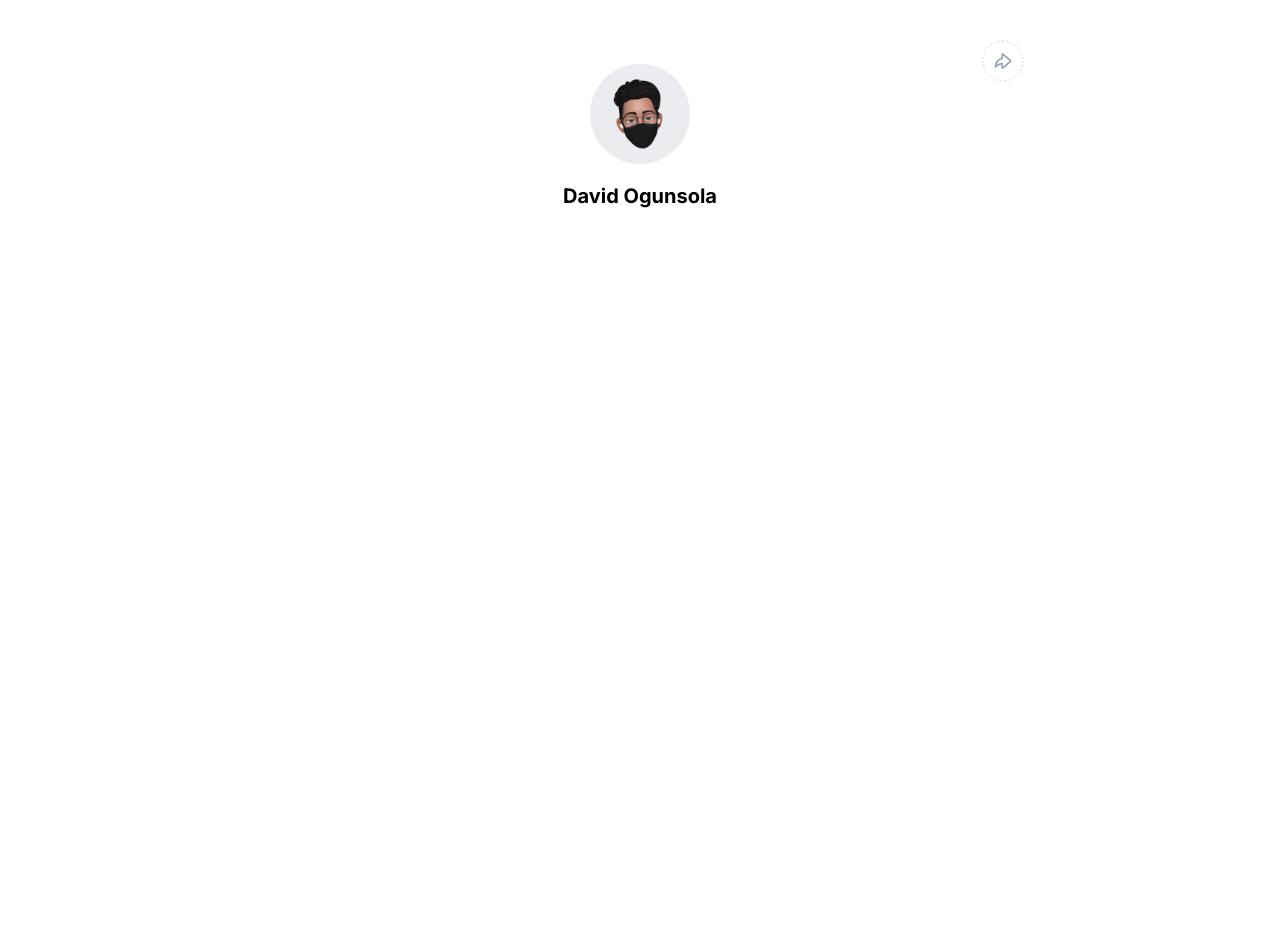
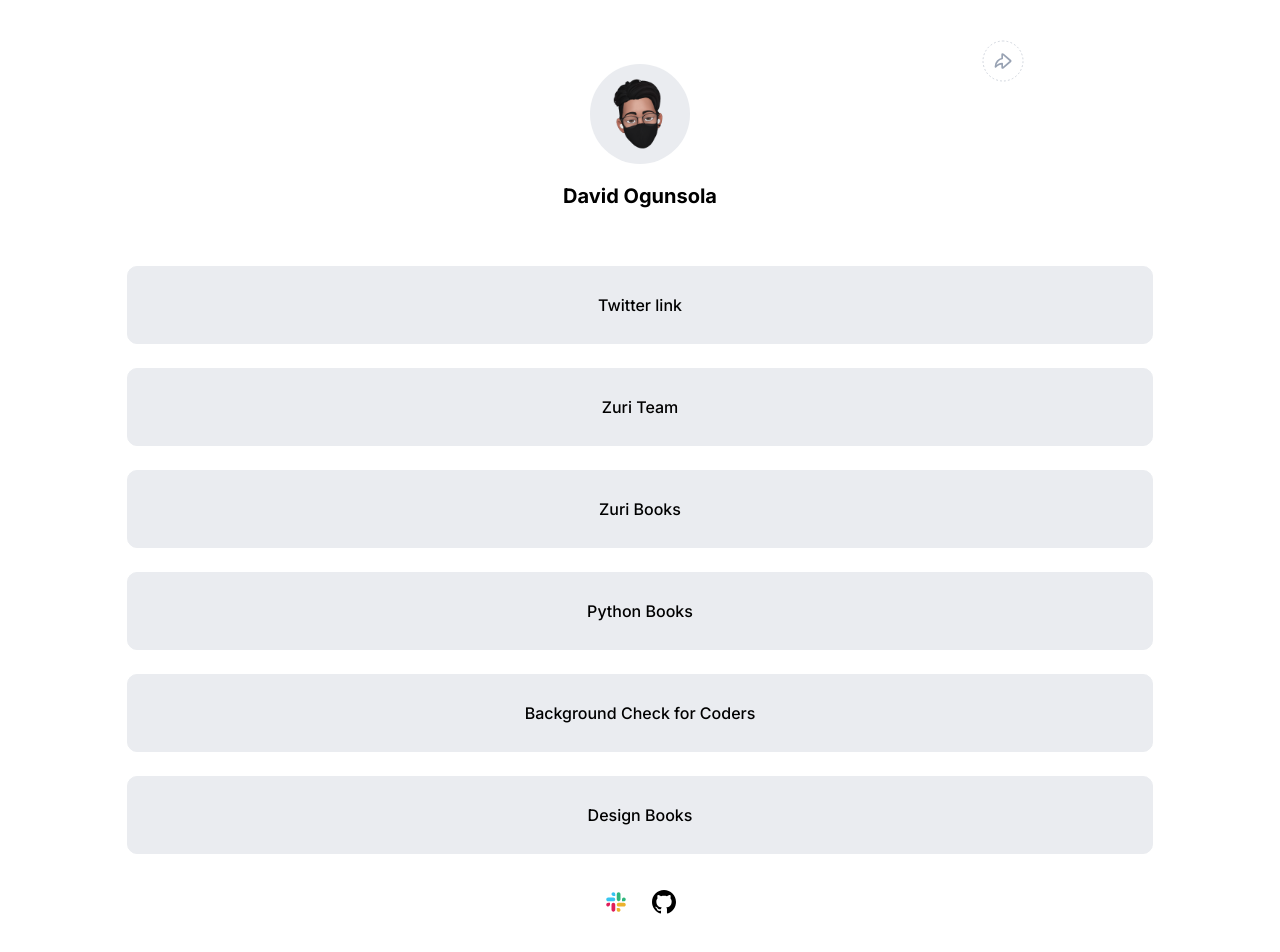
Before and after one commit to Davidson015/zuri-frontend-track-profile-page, a React (Create React App) app: page / in a window 1280 px wide. Shown: the top 952 px of the page. Before the commit the page ends 800 px from the top, so only its background shows below. Built offline with nearby package versions, Linux system fonts and the light colour scheme.

Commit message:
feat: added required links to the app

```diff
--- a/src/App.js
+++ b/src/App.js
@@ -1,4 +1,5 @@
 import Header from './components/Header';
+import Links from './components/Links';
 
 import './styles.css';
 
@@ -6,8 +7,8 @@ function App() {
   return (
     <div className="App">
       <Header />
-      {/* <Links />
-      <Footer /> */}
+      <Links />
+      {/* <Footer /> */}
     </div>
   );
 }
--- /dev/null
+++ b/src/components/Links.js
@@ -0,0 +1,32 @@
+
+const Links = () => {
+  return (
+    <div className='links'>
+      <a href="https://twitter.com/Davidson_015" target="_blank" className="link-item" id="twitter" rel="noreferrer">Twitter link</a>
+      <a href="#" id="slack" className="link-item v-hidden">davidson_015</a>
+      <a className='link-item' href="https://training.zuri.team/" target="_blank" id="btn_zuri" rel="noreferrer">Zuri Team</a>
+      <a className='link-item' href="http://books.zuri.team/" target="_blank" id="books" rel="noreferrer">Zuri Books</a>
+      <a className='link-item' href="https://books.zuri.team/python-for-beginners?ref_id=davidson_015" target="_blank" id="book_python" rel="noreferrer">Python Books</a>
+      <a className='link-item' href="https://background.zuri.team/" target="_blank" id="pitch" rel="noreferrer">Background Check for Coders</a>
+      <a className='link-item' href="https://books.zuri.team/design-rules" target="_blank" id="book_design" rel="noreferrer">Design Books</a>
+
+      <svg width="1216" height="72" viewBox="0 0 1216 72" fill="none" xmlns="http://www.w3.org/2000/svg">
+        <rect width="1216" height="72" fill="white"/>
+        <path d="M591.875 35.2498C592.911 35.2498 593.75 34.4104 593.75 33.375C593.75 32.3395 592.911 31.5001 591.875 31.5001C590.84 31.5001 590 32.3396 590 33.3751V35.2498H591.875ZM586.625 35.2498C587.661 35.2498 588.5 34.4103 588.5 33.3748V28.1251C588.5 27.0896 587.661 26.2501 586.625 26.2501C585.589 26.2501 584.75 27.0896 584.75 28.1251V33.3748C584.75 34.4103 585.589 35.2498 586.625 35.2498Z" fill="#2EB67D"/>
+        <path d="M576.125 36.7502C575.089 36.7502 574.25 37.5896 574.25 38.625C574.25 39.6605 575.089 40.4999 576.125 40.4999C577.16 40.4999 578 39.6604 578 38.6249V36.7502H576.125ZM581.375 36.7502C580.339 36.7502 579.5 37.5897 579.5 38.6252V43.8749C579.5 44.9104 580.339 45.7499 581.375 45.7499C582.411 45.7499 583.25 44.9104 583.25 43.8749V38.6252C583.25 37.5897 582.411 36.7502 581.375 36.7502Z" fill="#E01E5A"/>
+        <path d="M584.75 43.8752C584.75 44.9106 585.59 45.75 586.625 45.75C587.66 45.75 588.5 44.9105 588.5 43.8751C588.5 42.8395 587.66 42 586.625 42L584.75 42L584.75 43.8752ZM584.75 38.625C584.75 39.6605 585.59 40.5 586.625 40.5L591.875 40.5C592.91 40.5 593.75 39.6605 593.75 38.625C593.75 37.5895 592.91 36.75 591.875 36.75L586.625 36.75C585.59 36.75 584.75 37.5895 584.75 38.625Z" fill="#ECB22E"/>
+        <path d="M583.25 28.1248C583.25 27.0894 582.41 26.25 581.375 26.25C580.34 26.25 579.5 27.0895 579.5 28.1249C579.5 29.1605 580.34 30 581.375 30L583.25 30L583.25 28.1248ZM583.25 33.375C583.25 32.3395 582.41 31.5 581.375 31.5L576.125 31.5C575.09 31.5 574.25 32.3395 574.25 33.375C574.25 34.4105 575.09 35.25 576.125 35.25L581.375 35.25C582.41 35.25 583.25 34.4105 583.25 33.375Z" fill="#36C5F0"/>
+        <g clip-path="url(#clip0_4627_392527)">
+        <path fill-rule="evenodd" clip-rule="evenodd" d="M632 24C625.372 24 620 29.3808 620 36.0204C620 41.3304 623.438 45.8364 628.207 47.4252C628.807 47.5356 629.025 47.1648 629.025 46.8456C629.025 46.5612 629.016 45.804 629.01 44.802C625.671 45.528 624.967 43.1904 624.967 43.1904C624.422 41.8008 623.635 41.4312 623.635 41.4312C622.545 40.6872 623.718 40.7016 623.718 40.7016C624.921 40.7856 625.555 41.94 625.555 41.94C626.625 43.776 628.364 43.2456 629.047 42.9384C629.157 42.162 629.467 41.6328 629.81 41.3328C627.146 41.0292 624.344 39.9972 624.344 35.3916C624.344 34.08 624.812 33.006 625.579 32.166C625.455 31.8624 625.044 30.6396 625.696 28.986C625.696 28.986 626.704 28.662 628.996 30.2172C629.975 29.9502 630.985 29.8142 632 29.8128C633.02 29.8176 634.046 29.9508 635.005 30.2172C637.296 28.662 638.301 28.9848 638.301 28.9848C638.956 30.6396 638.544 31.8624 638.421 32.166C639.189 33.006 639.655 34.08 639.655 35.3916C639.655 40.0092 636.848 41.0256 634.176 41.3232C634.606 41.694 634.989 42.4272 634.989 43.5492C634.989 45.1548 634.975 46.452 634.975 46.8456C634.975 47.1672 635.191 47.5416 635.8 47.424C638.19 46.6225 640.267 45.0904 641.739 43.0441C643.21 40.9977 644.001 38.5408 644 36.0204C644 29.3808 638.626 24 632 24Z" fill="black"/>
+        </g>
+        <defs>
+        <clipPath id="clip0_4627_392527">
+        <rect width="24" height="24" fill="white" transform="translate(620 24)"/>
+        </clipPath>
+        </defs>
+      </svg>
+    </div>
+  )
+}
+
+export default Links
```
